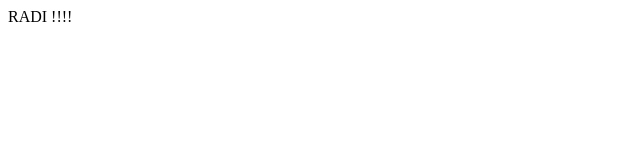
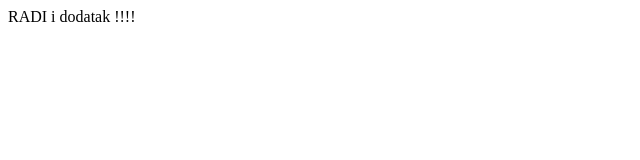
Before and after one commit to XSmileX007/algebra.zadatak, a plain HTML site: page index.html in a window 1280 px wide. Shown: the full height of the page, 0-640 px from the left. Drawn offline with Linux system fonts and the light colour scheme.

Commit message:
promjena index html na develop branchu

```diff
--- a/index.html
+++ b/index.html
@@ -6,6 +6,6 @@
     <title>Zadatak</title>
   </head>
   <body>
-    RADI !!!!
+    RADI i dodatak !!!!
   </body>
 </html>
```
